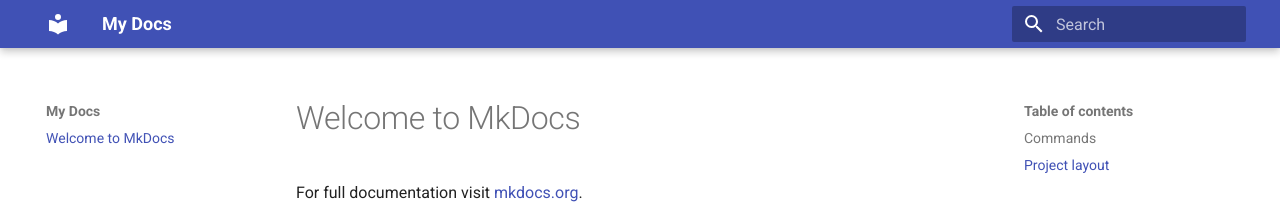
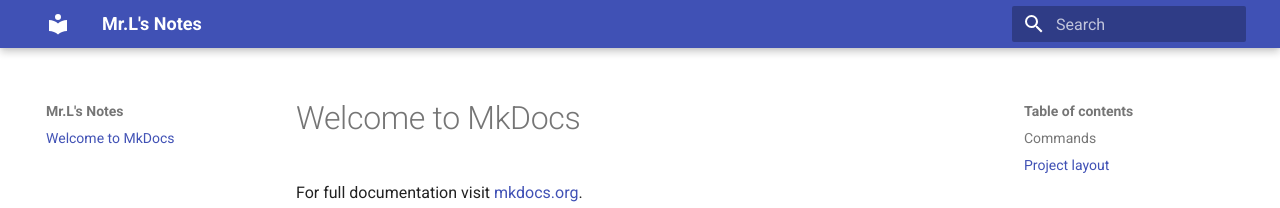
Before and after one commit to 1024MrL/mkdocs, an MkDocs documentation site: the page built from docs/index.md, in a window 1280 px wide. Shown: the top 208 px of the page. Built offline with MkDocs 1.6.1 and Material for MkDocs 9.7.7, drawn with Linux system fonts in a browser that asks for light colours.

Commit message:
modified:   mkdocs.yml

```diff
--- a/mkdocs.yml
+++ b/mkdocs.yml
@@ -1,3 +1,3 @@
-site_name: My Docs
+site_name: Mr.L's Notes
 theme:
   name: material
```
